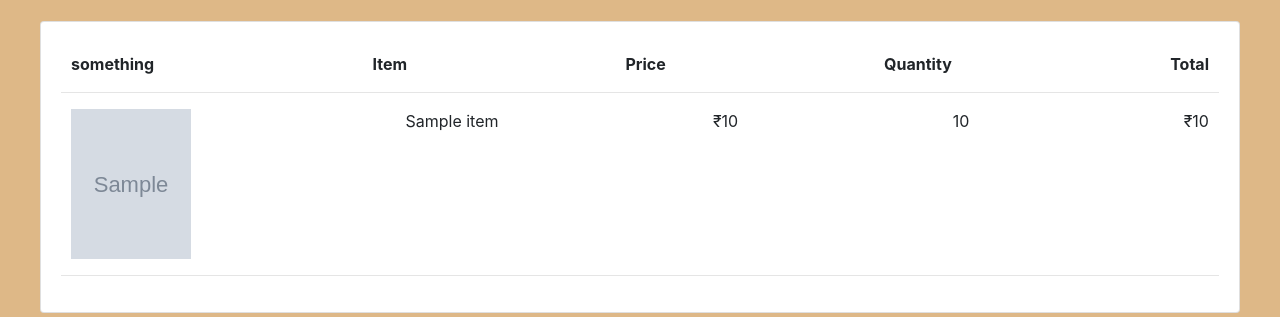
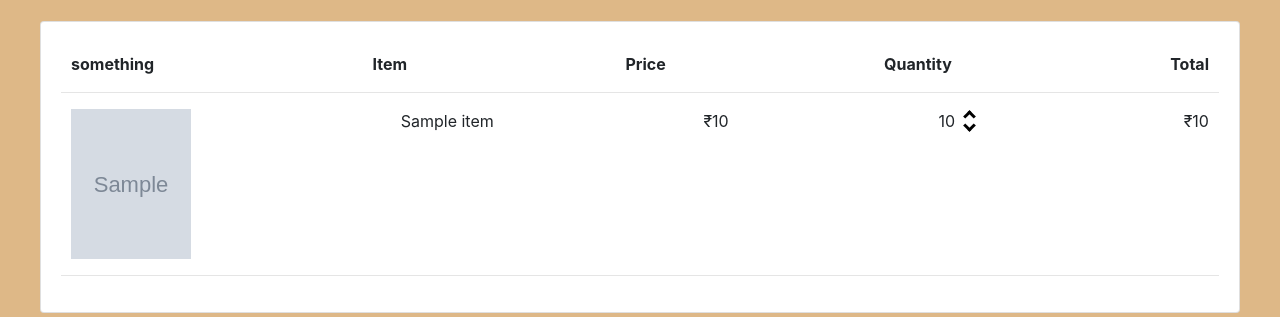
Before and after one commit to siddhiagarkar/ECOMMERCE, a Django app: template ecommerce/app/templates/cart.html in a window 1280 px wide. Shown: the part 311-628 px from the top of the page. Run offline with Django 4.2, Linux system fonts and the light colour scheme; data comes from the database, SQL or seed files in the repository; both versions use the stored data as it was after the commit; the template is opened without the code that fills it: values that come from a table or form of the project are taken from there, most other values are stand-ins (such as "Sample title", 1, 10 or a date in 2020); grey boxes marked "Sample" are stand-in pictures; some libraries are stand-ins or nearby versions.

Commit message:
added arrow icons for quantity changes in cart

```diff
--- a/ecommerce/app/templates/cart.html
+++ b/ecommerce/app/templates/cart.html
@@ -2,7 +2,24 @@
 
 {% load static %}
 <link rel="stylesheet" type="text/css" href="{% static 'css/allstyle.css' %}">
+<style>
+    .arrow {
+  border: solid black;
+  border-width: 0 3px 3px 0;
+  display: inline-block;
+  padding: 3px;
+}
 
+    .up {
+  transform: rotate(-135deg);
+  -webkit-transform: rotate(-135deg);
+}
+
+.down {
+  transform: rotate(45deg);
+  -webkit-transform: rotate(45deg);
+}
+</style>
 {% block content %}
 <body>
     <div class="card" style="margin: 50px;">
@@ -62,8 +79,14 @@
                 <div class="element">
                     ₹{{item.product.price}}
                 </div>
-                <div class="element">
-                    {{item.quantity}}
+                <div class="element" style="display: flex; flex-direction:row;">
+                    <div style="margin-right: 10px;">
+                        {{item.quantity}}
+                    </div>
+                    <div class="icons" style="display: flex; flex-direction:column; margin-top: 3px;">
+                        <i class="arrow up"></i>
+                        <i class="arrow down"></i>
+                    </div>
                 </div>
                 <div class="element">
                     ₹{{item.get_total}}
```
Also changed, not shown: ecommerce/db.sqlite3, 2 other files.
